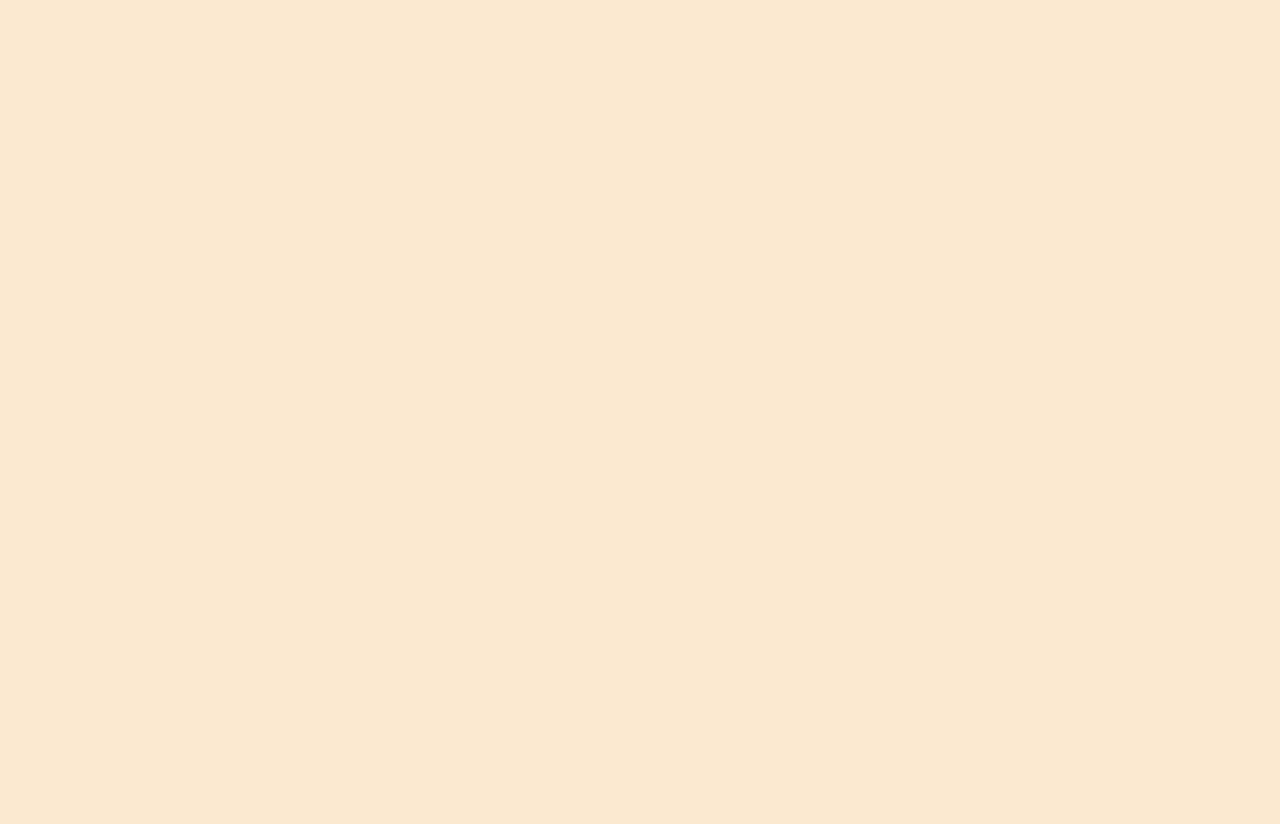
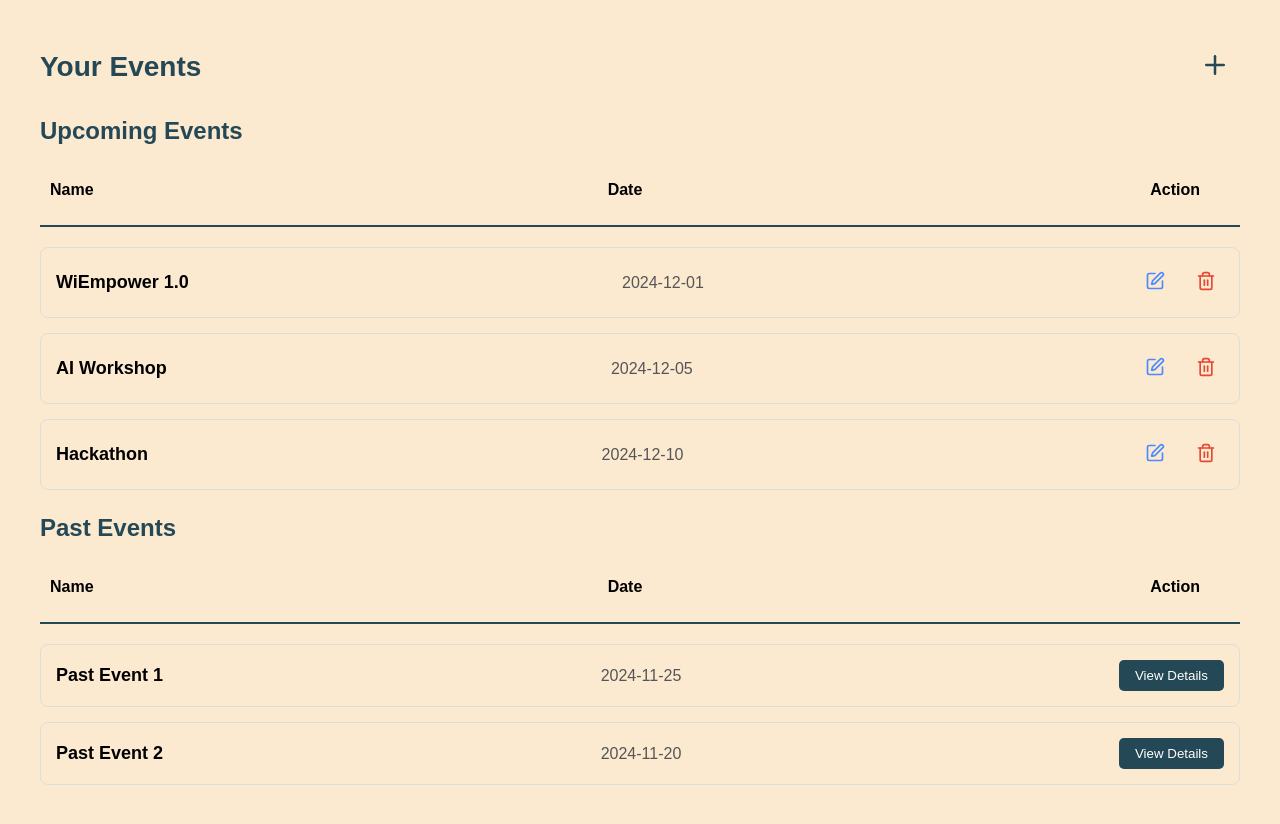
Before and after one commit to AmalJaoua/EventPlanner, a React (Vite) app: page /yourevents in a window 1280 px wide. Before the commit this address had no page. Before the commit the page ends 800 px from the top, so only its background shows below. Built offline with nearby package versions, Linux system fonts and the light colour scheme.

Commit message:
Your Events Page

```diff
--- a/src/App.jsx
+++ b/src/App.jsx
@@ -5,6 +5,7 @@ import Signup from './components/Signup';
 import Login from './components/Login';
 import ManageEvent from './components/ManageEvent';
 import Landing from './components/Landing';
+import YourEvents from './components/YourEvents';
 
 function App() {
   return (
@@ -14,6 +15,7 @@ function App() {
         <Route path="/signup" element={<Signup />} />
         <Route path="/login" element={<Login />} />
         <Route path="/event/:id" element={<ManageEvent />} />
+        <Route path="/yourevents" element={<YourEvents />} />
       </Routes>
     </Router>
   );
--- a/src/components/Landing.css
+++ b/src/components/Landing.css
@@ -22,13 +22,23 @@ body {
 
   .description {
     font-size: 1.2rem;
-    max-width: 600px;
-    margin-bottom: 2rem;
-    color: #874f41;
+    text-align: center;
+    color: #244855;
+    line-height: 1.6;
+    max-width: 800px;
+    margin: 0 auto;
+    padding-bottom: 20px;
   }
+
+  .highlight {
+    color: #E64833;
+    font-weight: bold;
+  }
+
 
   .buttonGroup {
     display: flex;
+
     gap: 1rem;
   }
 
--- a/src/components/Landing.jsx
+++ b/src/components/Landing.jsx
@@ -7,8 +7,8 @@ const Landing = () => {
     <div className="landingPage">
       <h1 className="title">Event Planner</h1>
       <p className="description">
-        Plan and organize your events effortlessly with Event Planner. Sign up to get started or log in to manage your events.
-      </p>
+  Our <span className="highlight">Event Planner</span> offers a dedicated web platform where clubs and individuals can efficiently <span className="highlight">organize and  manage </span> their events. From <span className="highlight">user registration</span> to <span className="highlight">event creation</span> and <span className="highlight">participant tracking</span>, this solution ensures <span className="highlight">streamlined coordination</span> for all activities. <br /><span className="highlight">Join now</span> to stay connected and make the most of every opportunity at Sup'Com!
+</p>
       <div className="buttonGroup">
       <Link to="/signup">
           <button className="button signup">Sign Up</button>
--- /dev/null
+++ b/src/components/YourEvents.css
@@ -0,0 +1,128 @@
+.eventsPage {
+    margin: 40px;
+  }
+
+  .headerSection {
+    display: flex;
+    align-items: center;
+    justify-content: space-between;
+    margin-bottom: 20px;
+  }
+
+  .plusButton {
+    background-color: transparent;
+    border: none;
+    cursor: pointer;
+    padding: 10px;
+  }
+
+  .plusButton:hover {
+    transform: scale(1.1);
+  }
+
+  h2 {
+    font-size: 28px;
+    color: #244855;
+    margin: 0;
+  }
+
+  h3 {
+    font-size: 24px;
+    color: #244855;
+    margin-bottom: 10px;
+  }
+
+  .eventList {
+    list-style-type: none;
+    padding: 0;
+    margin: 20px 0;
+  }
+
+  .eventItem {
+    border: 1px solid #ddd;
+    border-radius: 8px;
+    padding: 15px;
+    margin-bottom: 15px;
+    display: flex;
+    justify-content: space-between;
+    align-items: center;
+  }
+
+  .eventName {
+    font-weight: bold;
+    font-size: 18px;
+    margin: 0;
+  }
+
+  .eventDate {
+    font-size: 16px;
+    color: #555;
+    margin: 0;
+    flex: 1;
+    min-width: 120px;
+    text-align: center;
+  }
+
+  .eventActions {
+    display: flex;
+    align-items: center;
+    gap: 15px;
+  }
+
+  .editBtn,
+  .deleteBtn {
+    background: none;
+    border: none;
+    cursor: pointer;
+    padding: 8px;
+  }
+
+  .viewDetailsBtn {
+    padding: 8px 16px;
+    background-color: #244855;
+    color: white;
+    border: none;
+    border-radius: 5px;
+    cursor: pointer;
+  }
+
+  .viewDetailsBtn:hover {
+    background-color: #1a3d4e;
+  }
+
+  .eventListHeader {
+    display: flex;
+    justify-content: space-between;
+    align-items: center;
+    font-weight: bold;
+    margin-bottom: 15px;
+    border-bottom: 2px solid #244855;
+  }
+
+  .headerItem {
+    padding: 10px;
+    text-align: left;
+    flex: 1;
+    display: flex;
+    justify-content: space-between;
+    align-items: center;
+    font-size: 16px;
+  }
+  .dateHeader {
+    justify-content: center;
+  }
+  .actionHeader {
+    justify-content: end;
+    padding-right: 40px;
+  }
+
+  .editBtn {
+    color: #4C8BFF;
+  }
+
+  .deleteBtn {
+    color: #E64833; }
+
+  h3 + .eventList {
+    margin-top: 10px;
+  }
--- /dev/null
+++ b/src/components/YourEvents.jsx
@@ -0,0 +1,82 @@
+import React, { useState, useEffect } from 'react';
+import { Plus, Edit, Trash2 } from 'lucide-react';
+import './YourEvents.css';
+
+const YourEvents = () => {
+  const [events, setEvents] = useState([]);
+
+  useEffect(() => {
+    const fetchEvents = async () => {
+      const eventList = [
+        { name: "WiEmpower 1.0", date: "2024-12-01" },
+        { name: "AI Workshop", date: "2024-12-05"},
+        { name: "Hackathon", date: "2024-12-10" },
+        { name: "Past Event 1", date: "2024-11-25"},
+        { name: "Past Event 2", date: "2024-11-20"},
+      ];
+      setEvents(eventList);
+    };
+
+    fetchEvents();
+  }, []);
+
+
+  const upcomingEvents = events.filter(event => new Date(event.date) > new Date());
+  const pastEvents = events.filter(event => new Date(event.date) <= new Date());
+
+  return (
+    <div className="eventsPage">
+      <div className="headerSection">
+        <h2>Your Events</h2>
+        <button className="plusButton" >
+          <Plus size={30} color="#244855" />
+        </button>
+      </div>
+
+      <h3>Upcoming Events</h3>
+      <div className="eventListHeader">
+        <p className="headerItem">Name</p>
+        <p className="headerItem dateHeader">Date</p>
+        <p className="headerItem actionHeader">Action</p>
+      </div>
+      <ul className="eventList">
+        {upcomingEvents.map((event, index) => (
+          <li key={index} className="eventItem">
+            <p className="eventName">{event.name}</p>
+            <p className="eventDate">{event.date}</p>
+            <div className="eventActions">
+              <button className="editBtn">
+                <Edit size={20} color="#4C8BFF" />
+              </button>
+              <button className="deleteBtn">
+                <Trash2 size={20} color="#E64833" />
+              </button>
+            </div>
+          </li>
+        ))}
+      </ul>
+
+      <h3>Past Events</h3>
+      <div className="eventListHeader">
+        <p className="headerItem">Name</p>
+        <p className="headerItem dateHeader">Date</p>
+        <p className="headerItem actionHeader">Action</p>
+      </div>
+      <ul className="eventList">
+        {pastEvents.map((event, index) => (
+          <li key={index} className="eventItem">
+            <p className="eventName">{event.name}</p>
+            <p className="eventDate">{event.date}</p>
+            <div className="eventActions">
+              <button className="viewDetailsBtn">
+                View Details
+              </button>
+            </div>
+          </li>
+        ))}
+      </ul>
+    </div>
+  );
+};
+
+export default YourEvents;
```
